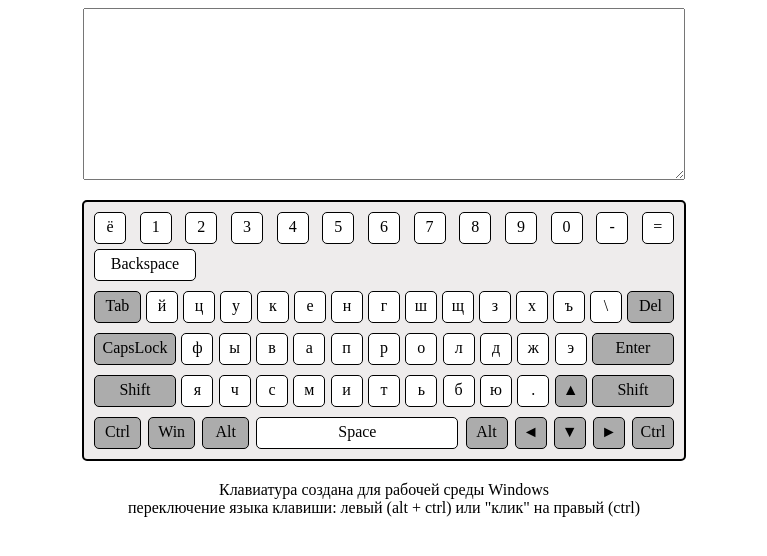
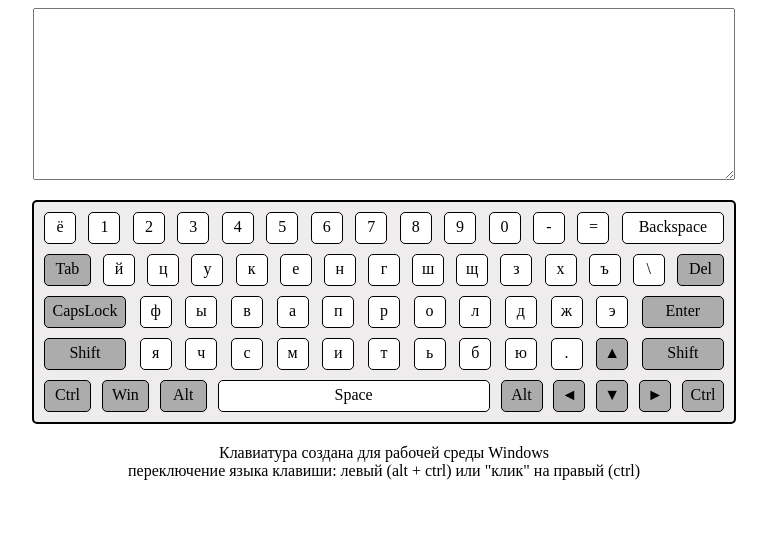
Before and after one commit to oecorango/virtual-keyboard, a website: page index.html in a window 1280 px wide. Shown: the whole page, without its empty margins (256-1023 px from the left). Drawn offline with Linux system fonts and the light colour scheme.

Commit message:
fix: adjust keyboard size

```diff
--- a/style.css
+++ b/style.css
@@ -6,7 +6,7 @@ body {
   display: block;
   margin: auto;
   padding: 10px;
-  width: 580px;
+  width: 680px;
   height: 150px;
   font-size: 20px;
 }
@@ -20,7 +20,7 @@ body {
   border: 2px solid #000;
   border-radius: 5px;
   gap: 5px;
-  width: 580px;
+  width: 680px;
   background-color: #eeecec;
   user-select: none;
 }
@@ -76,7 +76,7 @@ body {
 }
 
 .Space {
-  width: 190px;
+  width: 260px;
 }
 
 .ArrowLeft,
```
